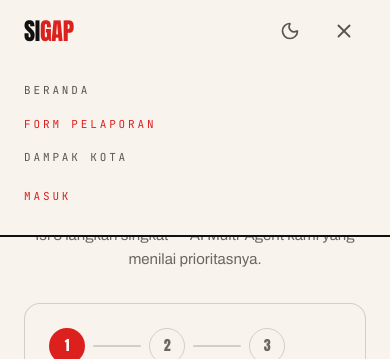
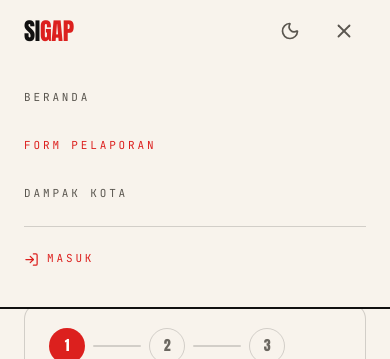
Before and after one commit to valentaditya/SIGAP-testing, a Next.js app: page /lapor in a window 390 px wide. Both pictures are taken after a click on the button 343 px from the left and 31 px from the top of the page. Shown: the top 359 px of the page. Built offline with nearby package versions, Linux system fonts and the light colour scheme.

Commit message:
Logika peran terpusat: navigasi, penjaga rute, dan gamifikasi per peran

```diff
--- a/src/components/Navbar.tsx
+++ b/src/components/Navbar.tsx
@@ -1,47 +1,65 @@
 "use client";
-
 import Link from "next/link";
 import { usePathname } from "next/navigation";
-import { useState } from "react";
-import { Menu, X, LogOut, LogIn, UserRound, LayoutDashboard, Sun, Moon } from "lucide-react";
+import { useEffect, useRef, useState } from "react";
+import { Menu, X, LogOut, LogIn, Sun, Moon } from "lucide-react";
 import { useApp } from "@/lib/store";
 import { NotifBell } from "@/components/NotifBell";
-
-const LINKS = [
-  { href: "/", label: "Beranda" },
-  { href: "/lapor", label: "Form Pelaporan" },
-  { href: "/dampak", label: "Dampak Kota" },
-];
+import { PERAN, NAV_TAMU, berandaPeran } from "@/lib/roles";
 
 export function Navbar() {
   const pathname = usePathname();
   const [open, setOpen] = useState(false);
-  const { user, logout, theme, toggleTheme } = useApp();
-  const isAdminArea = pathname.startsWith("/dashboard");
-  // Menu utama tiap role → fokus ke menu, teks menu tengah disembunyikan
-  const isMainMenu = pathname.startsWith("/dashboard") || pathname.startsWith("/petugas") || pathname.startsWith("/warga");
+  const { user, logout, theme, toggleTheme, hydrated } = useApp();
+  const panelRef = useRef<HTMLElement>(null);
+
+  /* Menu ditutup saat pindah halaman; kalau tidak, panel mobile
+     tetap menutupi konten tujuan setelah tautan diketuk.
+     Ini reaksi terhadap perubahan rute (kejadian di luar React),
+     jadi efek memang tempat yang tepat. */
+  useEffect(() => {
+    // eslint-disable-next-line react-hooks/set-state-in-effect
+    setOpen(false);
+  }, [pathname]);
+
+  /* Escape menutup menu mobile. */
+  useEffect(() => {
+    if (!open) return;
+    const onKey = (e: KeyboardEvent) => { if (e.key === "Escape") setOpen(false); };
+    document.addEventListener("keydown", onKey);
+    return () => document.removeEventListener("keydown", onKey);
+  }, [open]);
+
+  /* Navigasi mengikuti peran: menu yang tidak bisa dipakai tidak
+     ditampilkan sama sekali, bukan ditampilkan lalu ditolak. */
+  const links = user ? PERAN[user.role].navigasi : NAV_TAMU;
+  const beranda = user ? berandaPeran(user.role) : "/";
 
   return (
     <header className="sticky top-0 z-[100] h-[var(--nav-h)] border-b-2 border-cream bg-bg">
       <div className="relative mx-auto flex h-full max-w-[1400px] items-center px-6">
-        {/* Brand kiri: wordmark Anton, separuh merah */}
-        <Link href="/" aria-label="SIGAP — beranda" className="group mr-auto flex items-baseline gap-2 py-3 no-underline">
+        <Link
+          href={beranda}
+          aria-label="SIGAP, kembali ke beranda"
+          className="mr-auto flex items-baseline gap-2 py-3 no-underline"
+        >
           <span className="font-display text-2xl text-cream-hi">
             SI<span className="text-tan">GAP</span>
           </span>
-          <span className="micro-label hidden text-sage sm:block">beta</span>
-          {isAdminArea && (
-            <span className="micro-label ml-2 border border-success px-2 py-0.5 text-success">Admin</span>
+          {/* Label peran menggantikan "beta": pengguna selalu tahu
+              sedang berada di ruang siapa. */}
+          {user ? (
+            <span className="micro-label hidden border border-ink-300 px-2 py-0.5 text-sage sm:block">
+              {PERAN[user.role].singkat}
+            </span>
+          ) : (
+            <span className="micro-label hidden text-sage sm:block">beta</span>
           )}
         </Link>
 
-        {/* Menu tengah (desktop) — disembunyikan di menu utama */}
-        {!isMainMenu && (
         <nav aria-label="Navigasi utama" className="absolute left-1/2 hidden -translate-x-1/2 md:block">
-          {/* gap dikecilkan tapi tiap tautan diberi padding vertikal:
-             area ketuk jadi setinggi bilah, jarak visual tetap lega. */}
           <ul className="flex items-center gap-5">
-            {LINKS.map((l) => {
+            {links.map((l) => {
               const active = pathname === l.href;
               return (
                 <li key={l.href}>
@@ -57,47 +75,31 @@ export function Navbar() {
                 </li>
               );
             })}
-            {user?.role === "admin" && (
-              <li>
-                <Link
-                  href="/dashboard"
-                  aria-current={pathname === "/dashboard" ? "page" : undefined}
-                  className={`micro-label flex min-h-[44px] items-center px-2 no-underline transition-colors ${pathname === "/dashboard" ? "text-tan" : "text-sage-pale hover:text-cream-hi"}`}
-                >
-                  Dashboard
-                </Link>
-              </li>
-            )}
           </ul>
         </nav>
-        )}
 
-        {/* Aksi kanan */}
         <div className="ml-auto flex items-center gap-2.5 md:ml-0">
           <button
             onClick={toggleTheme}
-            aria-label={theme === "dark" ? "Mode terang" : "Mode gelap"}
+            aria-label={theme === "dark" ? "Aktifkan mode terang" : "Aktifkan mode gelap"}
             className="grid h-11 w-11 place-items-center text-sage-pale transition-colors hover:bg-ground"
           >
-            {theme === "dark" ? <Sun size={20} /> : <Moon size={20} />}
+            {theme === "dark" ? <Sun size={20} aria-hidden="true" /> : <Moon size={20} aria-hidden="true" />}
           </button>
+
+          {/* Notifikasi hanya berarti bagi pengguna yang sudah masuk. */}
           {user && <NotifBell />}
-          {user ? (
-            <>
-              <Link
-                href={user.role === "admin" ? "/dashboard" : "/warga"}
-                className="hidden items-center gap-2 border border-ink-300 px-4 py-2 font-mono text-[11px] uppercase tracking-[0.2em] text-brand-600 no-underline transition-colors hover:bg-brand-50 md:inline-flex"
-              >
-                {user.role === "admin" ? <LayoutDashboard size={15} /> : <UserRound size={15} />}
-                {user.nama.split(" ")[0]}
-              </Link>
-              <button
-                onClick={logout}
-                className="hidden items-center gap-2 border border-ink-300 px-4 py-2 font-mono text-[11px] uppercase tracking-[0.2em] text-sage-pale transition-colors hover:border-danger hover:text-danger md:inline-flex"
-              >
-                <LogOut size={15} /> Keluar
-              </button>
-            </>
+
+          {/* hydrated: sebelum localStorage terbaca, status masuk belum
+              pasti. Merender tombol lebih dulu membuatnya berkedip
+              "Masuk" lalu berubah jadi nama pengguna. */}
+          {hydrated && (user ? (
+            <button
+              onClick={logout}
+              className="hidden min-h-[44px] items-center gap-2 border border-ink-300 px-4 font-mono text-[11px] uppercase tracking-[0.2em] text-sage-pale transition-colors hover:border-danger hover:text-danger md:inline-flex"
+            >
+              <LogOut size={15} aria-hidden="true" /> Keluar
+            </button>
           ) : (
             <Link
               href="/login"
@@ -105,37 +107,52 @@ export function Navbar() {
             >
               <LogIn size={15} aria-hidden="true" /> Masuk
             </Link>
-          )}
+          ))}
+
           <button
-            onClick={() => setOpen(!open)}
+            onClick={() => setOpen((v) => !v)}
             aria-label={open ? "Tutup menu" : "Buka menu"}
             aria-expanded={open}
+            aria-controls="menu-mobile"
             className="grid h-11 w-11 place-items-center text-sage-pale md:hidden"
           >
-            {open ? <X size={22} /> : <Menu size={22} />}
+            {open ? <X size={22} aria-hidden="true" /> : <Menu size={22} aria-hidden="true" />}
           </button>
         </div>
       </div>
 
-      {/* Menu mobile */}
       {open && (
-        <nav className="anim-fade-in border-b-2 border-cream bg-bg px-6 pb-7 pt-5 md:hidden">
-          <ul className="flex flex-col gap-4">
-            {!isMainMenu && LINKS.map((l) => (
+        <nav
+          id="menu-mobile"
+          ref={panelRef}
+          aria-label="Navigasi utama"
+          className="anim-fade-in border-b-2 border-cream bg-bg px-6 pb-6 pt-3 md:hidden"
+        >
+          <ul className="flex flex-col">
+            {links.map((l) => (
               <li key={l.href}>
-                <Link href={l.href} onClick={() => setOpen(false)} className={`micro-label block no-underline ${pathname === l.href ? "text-tan" : "text-sage-pale"}`}>
+                <Link
+                  href={l.href}
+                  aria-current={pathname === l.href ? "page" : undefined}
+                  className={`micro-label flex min-h-[48px] items-center no-underline ${
+                    pathname === l.href ? "text-tan" : "text-sage-pale"
+                  }`}
+                >
                   {l.label}
                 </Link>
               </li>
             ))}
-            <li>
+            <li className="mt-2 border-t border-ink-300 pt-2">
               {user ? (
-                <button onClick={() => { logout(); setOpen(false); }} className="micro-label text-danger">
-                  Keluar ({user.nama.split(" ")[0]})
+                <button
+                  onClick={() => { logout(); setOpen(false); }}
+                  className="micro-label flex min-h-[48px] w-full items-center gap-2 text-danger"
+                >
+                  <LogOut size={15} aria-hidden="true" /> Keluar ({user.nama.split(" ")[0]})
                 </button>
               ) : (
-                <Link href="/login" onClick={() => setOpen(false)} className="micro-label text-tan no-underline">
-                  Masuk
+                <Link href="/login" className="micro-label flex min-h-[48px] items-center gap-2 text-tan no-underline">
+                  <LogIn size={15} aria-hidden="true" /> Masuk
                 </Link>
               )}
             </li>
--- /dev/null
+++ b/src/lib/roles.ts
@@ -0,0 +1,116 @@
+import type { Role } from "@/lib/store";
+
+/* ============================================================
+   SATU SUMBER KEBENARAN UNTUK HAK AKSES PER PERAN.
+
+   Sebelum berkas ini ada, aturan peran tersebar di banyak tempat
+   dan saling bertentangan. Contoh nyata yang ditemukan:
+   navbar mengirim petugas ke /warga, sementara /warga sendiri
+   hanya untuk peran warga, sehingga petugas terlempar keluar.
+
+   Semua keputusan "boleh atau tidak" sekarang dibaca dari sini:
+   navigasi, penjaga rute, dan tombol aksi.
+   ============================================================ */
+
+export type Kemampuan =
+  | "buat_laporan"      // mengirim laporan baru
+  | "lihat_laporan_sendiri"
+  | "upvote"            // mendukung laporan warga lain
+  | "gamifikasi"        // poin, lencana, papan peringkat
+  | "lihat_semua_laporan"
+  | "verifikasi"        // menyetujui / menolak laporan masuk
+  | "tugaskan"          // menunjuk petugas untuk laporan
+  | "ubah_status"       // menandai proses / selesai di lapangan
+  | "analitik"          // grafik, tren, ekspor
+  | "sinyal_darurat";
+
+export interface DefinisiPeran {
+  id: Role;
+  label: string;
+  singkat: string;
+  beranda: string;
+  kemampuan: readonly Kemampuan[];
+  /* Menu yang tampil setelah masuk. Sengaja berbeda tiap peran:
+     menu yang tidak bisa dipakai hanya menambah beban pilihan. */
+  navigasi: readonly { href: string; label: string }[];
+}
+
+export const PERAN: Record<Role, DefinisiPeran> = {
+  warga: {
+    id: "warga",
+    label: "Warga",
+    singkat: "Warga",
+    beranda: "/warga",
+    kemampuan: [
+      "buat_laporan",
+      "lihat_laporan_sendiri",
+      "upvote",
+      "gamifikasi",
+      "sinyal_darurat",
+    ],
+    navigasi: [
+      { href: "/warga", label: "Laporan Saya" },
+      { href: "/lapor", label: "Buat Laporan" },
+      { href: "/dampak", label: "Dampak Kota" },
+    ],
+  },
+  admin: {
+    id: "admin",
+    label: "Admin / Pemerintah",
+    singkat: "Admin",
+    beranda: "/dashboard",
+    kemampuan: [
+      "lihat_semua_laporan",
+      "verifikasi",
+      "tugaskan",
+      "analitik",
+      "ubah_status",
+    ],
+    navigasi: [
+      { href: "/dashboard", label: "Dashboard" },
+      { href: "/dampak", label: "Dampak Kota" },
+    ],
+  },
+  petugas: {
+    id: "petugas",
+    label: "Petugas Lapangan",
+    singkat: "Petugas",
+    beranda: "/petugas",
+    kemampuan: ["ubah_status", "lihat_semua_laporan"],
+    navigasi: [
+      { href: "/petugas", label: "Tugas Saya" },
+      { href: "/dampak", label: "Dampak Kota" },
+    ],
+  },
+};
+
+/* Navigasi untuk pengunjung yang belum masuk. */
+export const NAV_TAMU = [
+  { href: "/", label: "Beranda" },
+  { href: "/lapor", label: "Form Pelaporan" },
+  { href: "/dampak", label: "Dampak Kota" },
+] as const;
+
+export function bisa(role: Role | undefined, k: Kemampuan): boolean {
+  if (!role) return false;
+  return PERAN[role].kemampuan.includes(k);
+}
+
+export function berandaPeran(role: Role | undefined): string {
+  return role ? PERAN[role].beranda : "/";
+}
+
+/* Peran yang diizinkan untuk tiap rute terproteksi.
+   Rute yang tidak terdaftar bersifat publik. */
+export const AKSES_RUTE: Record<string, readonly Role[]> = {
+  "/dashboard": ["admin"],
+  "/petugas": ["petugas"],
+  "/warga": ["warga"],
+};
+
+export function bolehMasukRute(path: string, role: Role | undefined): boolean {
+  const entri = Object.entries(AKSES_RUTE).find(([p]) => path.startsWith(p));
+  if (!entri) return true;              // rute publik
+  if (!role) return false;              // butuh masuk dulu
+  return entri[1].includes(role);
+}
```
Also changed, not shown: src/app/lapor/LaporClient.tsx (+14 -2 lines), src/components/RequireAuth.tsx (+27 -12 lines).
